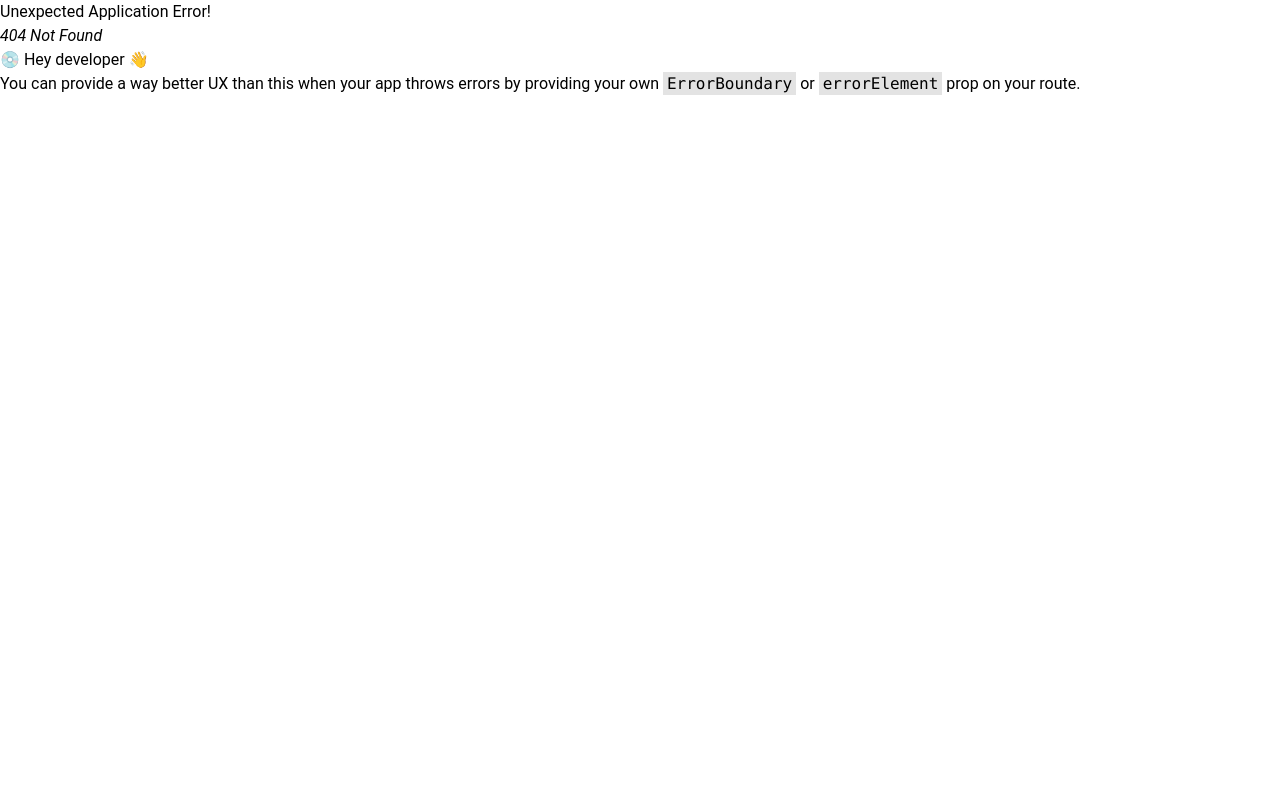
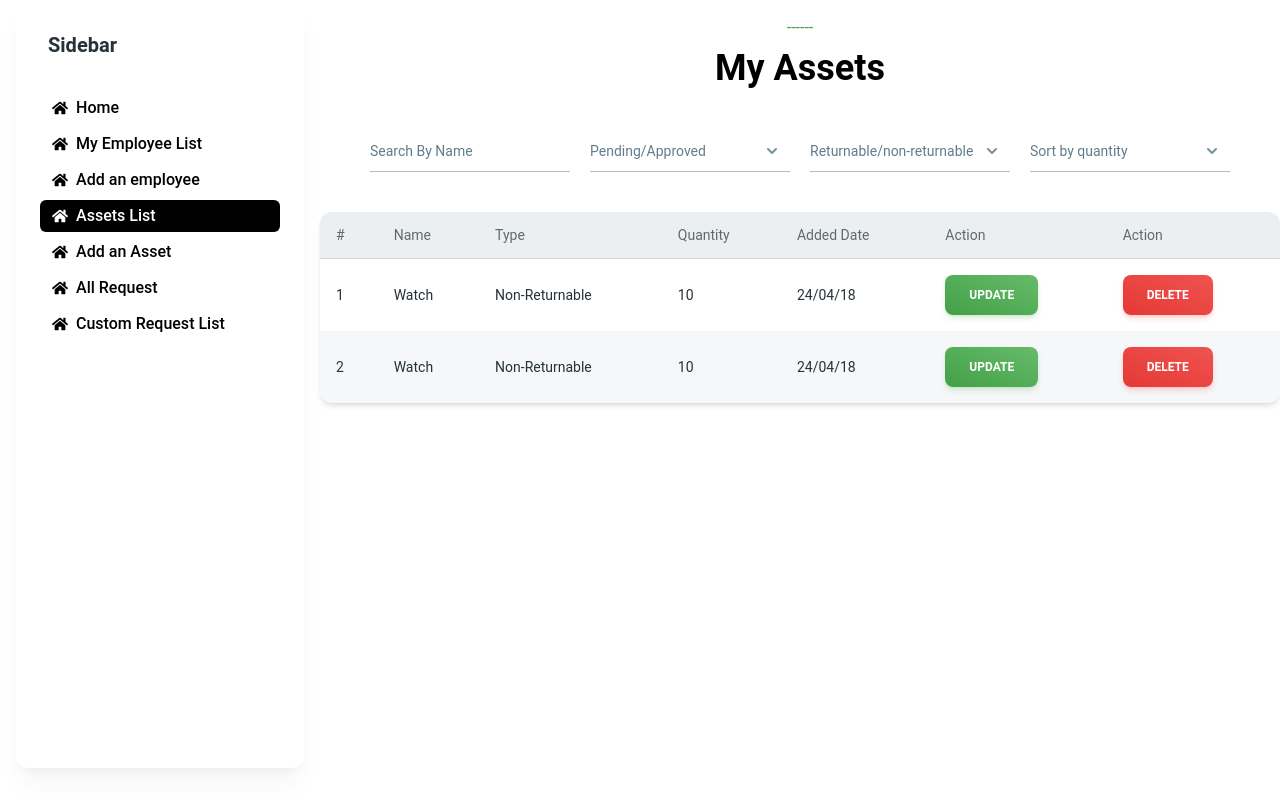
Before and after one commit to raselsharif/programmingHero-assingment-12-client-side, a React (Vite) app: page /dashboard/admin-asset-list in a window 1280 px wide. Before the commit this address had no page. Built offline with nearby package versions, Linux system fonts and the light colour scheme.

Commit message:
added admin asset list, add an asset

```diff
--- a/src/components/Home/Packages/PackageCard.jsx
+++ b/src/Pages/Dashboard/Admin/AdminAddAsset/AdminAddAsset.jsx
@@ -1,103 +1,71 @@
 import {
   Card,
-  CardHeader,
-  CardBody,
-  CardFooter,
+  Input,
+  Button,
   Typography,
-  Button,
+  Option,
+  Select,
+  Textarea,
 } from "@material-tailwind/react";
+import SectionHeader from "../../../../components/common/SectionHeader/SectionHeader";
+const AdminAddAsset = () => {
+  return (
+    <div>
+      <SectionHeader heading={"Add an asset"}></SectionHeader>
 
-function CheckIcon() {
-  return (
-    <svg
-      xmlns="http://www.w3.org/2000/svg"
-      fill="none"
-      viewBox="0 0 24 24"
-      strokeWidth={2}
-      stroke="currentColor"
-      className="h-3 w-3"
-    >
-      <path
-        strokeLinecap="round"
-        strokeLinejoin="round"
-        d="M4.5 12.75l6 6 9-13.5"
-      />
-    </svg>
+      <div className="flex justify-center mt-16">
+        <Card color="transparent" shadow={true}>
+          <form className="px-4 py-6 mt-8 mb-2 w-96 max-w-screen-lg sm:w-96">
+            <div className="mb-1 flex flex-col gap-6">
+              <Typography variant="h6" color="blue-gray" className="-mb-3">
+                Asset Name
+              </Typography>
+              <Input
+                size="lg"
+                placeholder="Asset Name"
+                className=" !border-t-blue-gray-200 focus:!border-t-gray-900"
+                labelProps={{
+                  className: "before:content-none after:content-none",
+                }}
+              />
+              <div className="flex gap-1">
+                <div>
+                  <Typography variant="h6" color="blue-gray" className="mb-3">
+                    Quantity
+                  </Typography>
+                  <Input
+                    size="lg"
+                    placeholder="Quantity"
+                    className=" !border-t-blue-gray-200 focus:!border-t-gray-900"
+                    labelProps={{
+                      className: "before:content-none after:content-none",
+                    }}
+                  />
+                </div>
+                <div>
+                  <Typography variant="h6" color="blue-gray" className="mb-3">
+                    Type
+                  </Typography>
+                  <Select label="Select Type" className="h-11">
+                    <Option>returnable</Option>
+                    <Option>non-returnable</Option>
+                  </Select>
+                </div>
+              </div>
+            </div>
+            <Button
+              className="mt-6"
+              color="blue-gray"
+              variant="gradient"
+              fullWidth
+            >
+              Add Asset
+            </Button>
+          </form>
+        </Card>
+      </div>
+    </div>
   );
-}
+};
 
-export function PricingCard({ price, name, employee }) {
-  return (
-    <Card color="white" variant="gradient" className="w-full max-w-[20rem] p-8">
-      <CardHeader
-        floated={false}
-        shadow={false}
-        color="transparent"
-        className="m-0 mb-8 rounded-none border-b border-white/10 pb-8 text-center"
-      >
-        <Typography
-          variant="small"
-          color="gray"
-          className="font-normal uppercase"
-        >
-          {name}
-        </Typography>
-        <Typography
-          variant="h1"
-          color="gray"
-          className="mt-6 flex justify-center gap-1 text-7xl font-normal"
-        >
-          <span className="mt-2 text-4xl">$</span>
-          {price} <span className="self-end text-4xl">/mo</span>
-        </Typography>
-      </CardHeader>
-      <CardBody className="p-0">
-        <ul className="flex flex-col gap-4">
-          <li className="flex items-center gap-4">
-            <span className="rounded-full border border-white/20 bg-white/20 p-1">
-              <CheckIcon />
-            </span>
-            <Typography className="font-normal">{employee}</Typography>
-          </li>
-          <li className="flex items-center gap-4">
-            <span className="rounded-full border border-white/20 bg-white/20 p-1">
-              <CheckIcon />
-            </span>
-            <Typography className="font-normal">200+ components</Typography>
-          </li>
-          <li className="flex items-center gap-4">
-            <span className="rounded-full border border-white/20 bg-white/20 p-1">
-              <CheckIcon />
-            </span>
-            <Typography className="font-normal">40+ built-in pages</Typography>
-          </li>
-          <li className="flex items-center gap-4">
-            <span className="rounded-full border border-white/20 bg-white/20 p-1">
-              <CheckIcon />
-            </span>
-            <Typography className="font-normal">1 year free updates</Typography>
-          </li>
-          <li className="flex items-center gap-4">
-            <span className="rounded-full border border-white/20 bg-white/20 p-1">
-              <CheckIcon />
-            </span>
-            <Typography className="font-normal">
-              Life time technical support
-            </Typography>
-          </li>
-        </ul>
-      </CardBody>
-      <CardFooter className="mt-12 p-0">
-        <Button
-          size="lg"
-          color="gray"
-          className="hover:scale-[1.02] focus:scale-[1.02] active:scale-100"
-          ripple={false}
-          fullWidth={true}
-        >
-          Buy Now
-        </Button>
-      </CardFooter>
-    </Card>
-  );
-}
+export default AdminAddAsset;
--- /dev/null
+++ b/src/Pages/Dashboard/Admin/AdminAssetList/AdminAssetList.jsx
@@ -0,0 +1,154 @@
+import SectionHeader from "../../../../components/common/SectionHeader/SectionHeader";
+import {
+  Button,
+  Card,
+  Input,
+  Option,
+  Select,
+  Typography,
+} from "@material-tailwind/react";
+const TABLE_HEAD = [
+  "#",
+  "Name",
+  "Type",
+  "Quantity",
+  "Added Date",
+  "Action",
+  "Action",
+];
+const TABLE_ROWS = [
+  {
+    name: "watch",
+    type: "non-returnable",
+    quantity: "10",
+    added_date: "24/04/18",
+  },
+  {
+    name: "watch",
+    type: "non-returnable",
+    quantity: "10",
+    added_date: "24/04/18",
+  },
+];
+
+const AdminAssetList = ({ children }) => {
+  return (
+    <div>
+      <SectionHeader heading={"My Assets"} />
+      <div className="mt-10  flex flex-wrap justify-center gap-5">
+        <div>
+          <Input variant="standard" label="Search By Name" />
+        </div>
+        <div>
+          <Select color="gray" variant="standard" label="Pending/Approved">
+            <Option>Pending</Option>
+            <Option>Approved</Option>
+          </Select>
+        </div>
+        <div>
+          <Select
+            color="gray"
+            variant="standard"
+            label="Returnable/non-returnable"
+          >
+            <Option>Returnable</Option>
+            <Option>Non-returnable</Option>
+          </Select>
+        </div>
+        <div>
+          <Select color="gray" variant="standard" label="Sort by quantity">
+            <Option>Heigh to Low</Option>
+            <Option>Low to Heigh</Option>
+          </Select>
+        </div>
+      </div>
+      <div className="mt-10">
+        <Card className="h-full w-full overflow-scroll">
+          <table className="w-full min-w-max table-auto text-left">
+            <thead>
+              <tr>
+                {TABLE_HEAD.map((head) => (
+                  <th
+                    key={head}
+                    className="border-b border-blue-gray-100 bg-blue-gray-50 p-4"
+                  >
+                    <Typography
+                      variant="small"
+                      color="blue-gray"
+                      className="font-normal leading-none opacity-70"
+                    >
+                      {head}
+                    </Typography>
+                  </th>
+                ))}
+              </tr>
+            </thead>
+            <tbody>
+              {TABLE_ROWS.map(({ name, type, quantity, added_date }, index) => (
+                <tr key={index} className="even:bg-blue-gray-50/50">
+                  <td className="p-4">
+                    <Typography
+                      variant="small"
+                      color="blue-gray"
+                      className="font-normal"
+                    >
+                      {index + 1}
+                    </Typography>
+                  </td>
+                  <td className="p-4">
+                    <Typography
+                      variant="small"
+                      color="blue-gray"
+                      className="font-normal capitalize"
+                    >
+                      {name}
+                    </Typography>
+                  </td>
+                  <td className="p-4">
+                    <Typography
+                      variant="small"
+                      color="blue-gray"
+                      className="font-normal capitalize"
+                    >
+                      {type}
+                    </Typography>
+                  </td>
+                  <td className="p-4">
+                    <Typography
+                      variant="small"
+                      color="blue-gray"
+                      className="font-normal"
+                    >
+                      {quantity}
+                    </Typography>
+                  </td>
+                  <td className="p-4">
+                    <Typography
+                      variant="small"
+                      color="blue-gray"
+                      className="font-normal"
+                    >
+                      {added_date}
+                    </Typography>
+                  </td>
+                  <td className="p-4">
+                    <Button color="green" variant="gradient">
+                      Update
+                    </Button>
+                  </td>
+                  <td className="p-4">
+                    <Button color="red" variant="gradient">
+                      Delete
+                    </Button>
+                  </td>
+                </tr>
+              ))}
+            </tbody>
+          </table>
+        </Card>
+      </div>
+    </div>
+  );
+};
+
+export default AdminAssetList;
--- /dev/null
+++ b/src/Pages/Dashboard/Admin/AdminRequestsList/AdminRequestsList.jsx
@@ -0,0 +1,5 @@
+const AdminRequestsList = () => {
+  return <div></div>;
+};
+
+export default AdminRequestsList;
--- a/src/Pages/Dashboard/EmployeeProfile/EmployeeProfile.jsx
+++ b/src/Pages/Dashboard/Employee/EmployeeProfile/EmployeeProfile.jsx
@@ -1,5 +1,5 @@
 import { Button } from "@material-tailwind/react";
-import SectionHeader from "../../../components/common/SectionHeader/SectionHeader";
+import SectionHeader from "../../../../components/common/SectionHeader/SectionHeader";
 
 const EmployeeProfile = () => {
   return (
--- a/src/Pages/Dashboard/SideNav/AdminMenu.jsx
+++ b/src/Pages/Dashboard/SideNav/AdminMenu.jsx
@@ -1,46 +1,83 @@
-
-import { FaHome } from 'react-icons/fa';
-import { NavLink } from 'react-router-dom';
+import { FaHome } from "react-icons/fa";
+import { NavLink } from "react-router-dom";
 
 const AdminMenu = () => {
   return (
     <>
-        <NavLink to={'/'} className={({ isActive }) =>
-    isActive ? "flex gap-2 items-center bg-black text-white transition-all duration-300 px-3 py-1 rounded-md font-medium" : "text-black flex gap-2 items-center hover:bg-black hover:text-white transition-all duration-300 px-3 py-1 rounded-md font-medium"
-  }>
+      <NavLink
+        to={"/"}
+        className={({ isActive }) =>
+          isActive
+            ? "flex gap-2 items-center bg-black text-white transition-all duration-300 px-3 py-1 rounded-md font-medium"
+            : "text-black flex gap-2 items-center hover:bg-black hover:text-white transition-all duration-300 px-3 py-1 rounded-md font-medium"
+        }
+      >
         <FaHome />
         Home
       </NavLink>
-<NavLink to={'/join-employee'} className={({ isActive }) =>
-    isActive ? "flex gap-2 items-center bg-black text-white transition-all duration-300 px-3 py-1 rounded-md font-medium" : "text-black flex gap-2 items-center hover:bg-black hover:text-white transition-all duration-300 px-3 py-1 rounded-md font-medium"
-  }>
+      <NavLink
+        to={"/"}
+        className={({ isActive }) =>
+          isActive
+            ? "flex gap-2 items-center bg-black text-white transition-all duration-300 px-3 py-1 rounded-md font-medium"
+            : "text-black flex gap-2 items-center hover:bg-black hover:text-white transition-all duration-300 px-3 py-1 rounded-md font-medium"
+        }
+      >
         <FaHome />
         My Employee List
       </NavLink>
-<NavLink to={'/join-employee'} className={({ isActive }) =>
-    isActive ? "flex gap-2 items-center bg-black text-white transition-all duration-300 px-3 py-1 rounded-md font-medium" : "text-black flex gap-2 items-center hover:bg-black hover:text-white transition-all duration-300 px-3 py-1 rounded-md font-medium"
-  }>
+      <NavLink
+        to={"/join-employee"}
+        className={({ isActive }) =>
+          isActive
+            ? "flex gap-2 items-center bg-black text-white transition-all duration-300 px-3 py-1 rounded-md font-medium"
+            : "text-black flex gap-2 items-center hover:bg-black hover:text-white transition-all duration-300 px-3 py-1 rounded-md font-medium"
+        }
+      >
         <FaHome />
         Add an employee
       </NavLink>
-<NavLink to={'/join-employee'} className={({ isActive }) =>
-    isActive ? "flex gap-2 items-center bg-black text-white transition-all duration-300 px-3 py-1 rounded-md font-medium" : "text-black flex gap-2 items-center hover:bg-black hover:text-white transition-all duration-300 px-3 py-1 rounded-md font-medium"
-  }>
+      <NavLink
+        to={"/dashboard/admin-asset-list"}
+        className={({ isActive }) =>
+          isActive
+            ? "flex gap-2 items-center bg-black text-white transition-all duration-300 px-3 py-1 rounded-md font-medium"
+            : "text-black flex gap-2 items-center hover:bg-black hover:text-white transition-all duration-300 px-3 py-1 rounded-md font-medium"
+        }
+      >
         <FaHome />
         Assets List
-</NavLink><NavLink to={'/join-employee'} className={({ isActive }) =>
-    isActive ? "flex gap-2 items-center bg-black text-white transition-all duration-300 px-3 py-1 rounded-md font-medium" : "text-black flex gap-2 items-center hover:bg-black hover:text-white transition-all duration-300 px-3 py-1 rounded-md font-medium"
-  }>
+      </NavLink>
+      <NavLink
+        to={"/dashboard/admin-add-asset"}
+        className={({ isActive }) =>
+          isActive
+            ? "flex gap-2 items-center bg-black text-white transition-all duration-300 px-3 py-1 rounded-md font-medium"
+            : "text-black flex gap-2 items-center hover:bg-black hover:text-white transition-all duration-300 px-3 py-1 rounded-md font-medium"
+        }
+      >
         <FaHome />
         Add an Asset
-</NavLink><NavLink to={'/join-employee'} className={({ isActive }) =>
-    isActive ? "flex gap-2 items-center bg-black text-white transition-all duration-300 px-3 py-1 rounded-md font-medium" : "text-black flex gap-2 items-center hover:bg-black hover:text-white transition-all duration-300 px-3 py-1 rounded-md font-medium"
-  }>
+      </NavLink>
+      <NavLink
+        to={"/join-employee"}
+        className={({ isActive }) =>
+          isActive
+            ? "flex gap-2 items-center bg-black text-white transition-all duration-300 px-3 py-1 rounded-md font-medium"
+            : "text-black flex gap-2 items-center hover:bg-black hover:text-white transition-all duration-300 px-3 py-1 rounded-md font-medium"
+        }
+      >
         <FaHome />
         All Request
-</NavLink><NavLink to={'/join-employee'} className={({ isActive }) =>
-    isActive ? "flex gap-2 items-center bg-black text-white transition-all duration-300 px-3 py-1 rounded-md font-medium" : "text-black flex gap-2 items-center hover:bg-black hover:text-white transition-all duration-300 px-3 py-1 rounded-md font-medium"
-  }>
+      </NavLink>
+      <NavLink
+        to={"/join-employee"}
+        className={({ isActive }) =>
+          isActive
+            ? "flex gap-2 items-center bg-black text-white transition-all duration-300 px-3 py-1 rounded-md font-medium"
+            : "text-black flex gap-2 items-center hover:bg-black hover:text-white transition-all duration-300 px-3 py-1 rounded-md font-medium"
+        }
+      >
         <FaHome />
         Custom Request List
       </NavLink>
```
Also changed, not shown: src/Routes/Router.jsx (+13 -1 lines). Lines whose indentation alone changed are shown as unchanged.
